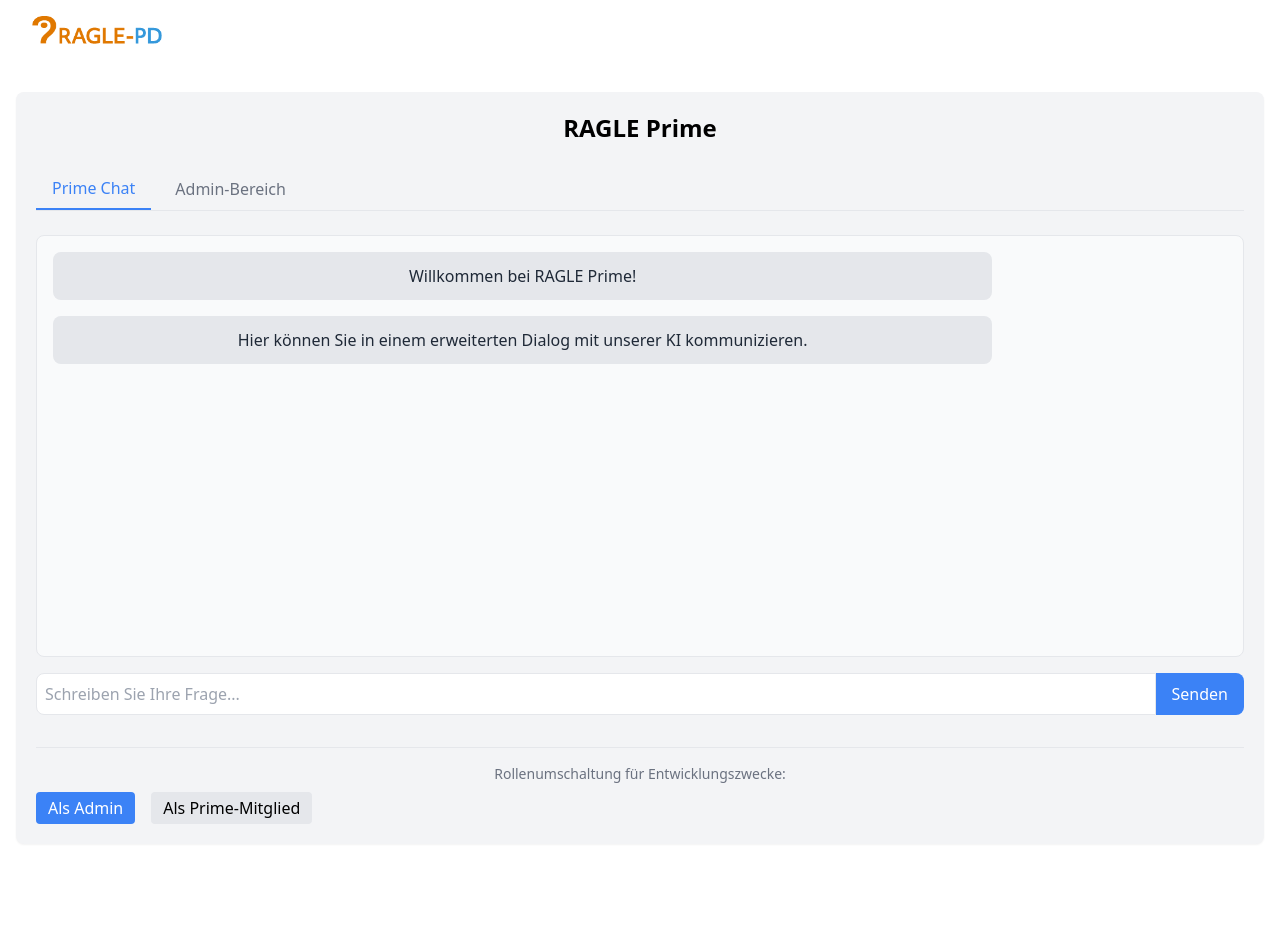
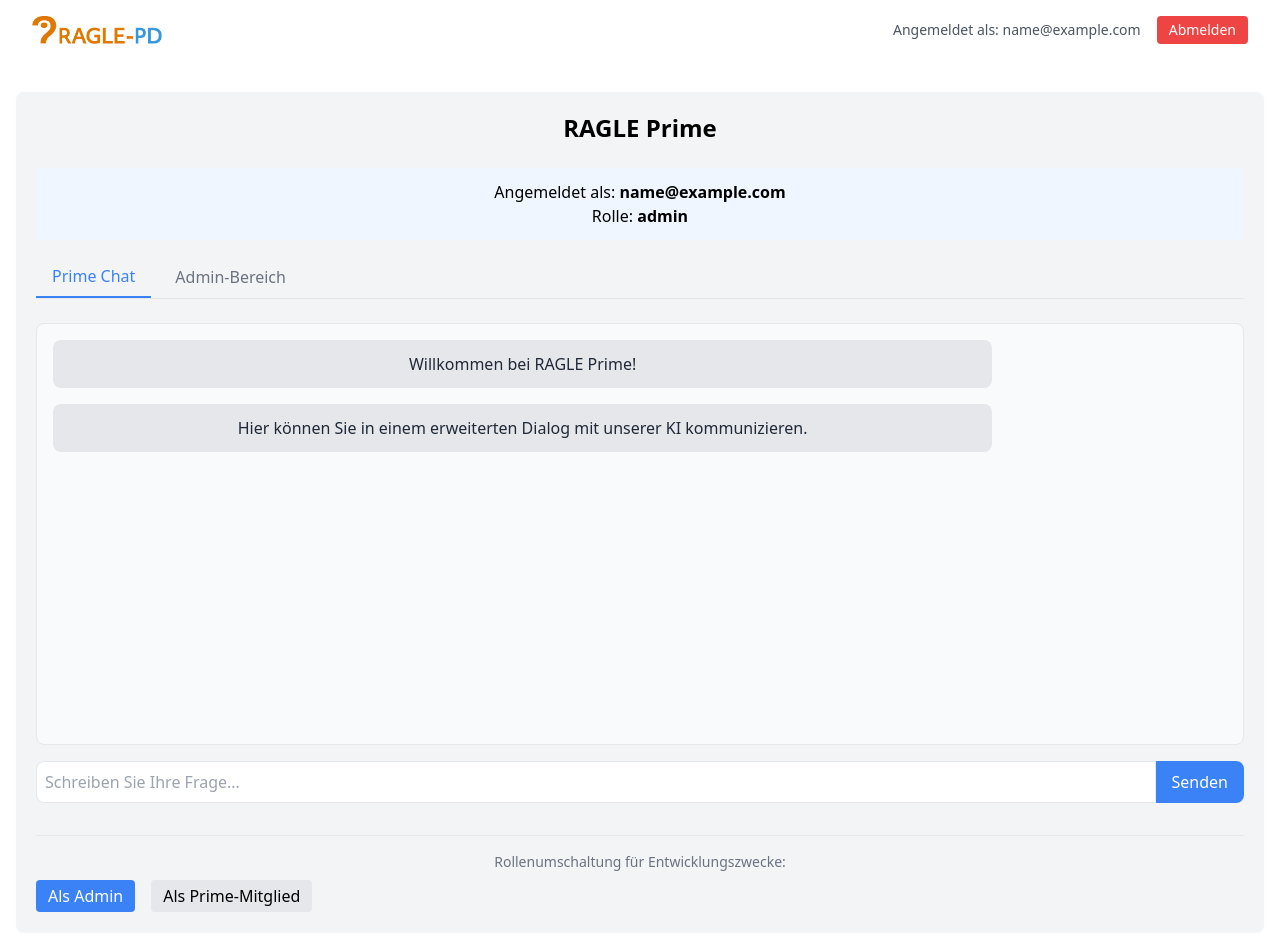
Before and after one commit to dranbecker/RAGLE_Front_End, a React (Vite) app: page /ragle-prime in a window 1280 px wide. Shown: the top 950 px of the page. Before the commit the page ends 900 px from the top, so only its background shows below. Built offline with nearby package versions, Linux system fonts and the light colour scheme; sample sign-in values are in the browser's storage.

Commit message:
Login gemacht

```diff
--- a/src/App.jsx
+++ b/src/App.jsx
@@ -53,18 +53,16 @@ function Home() {
   )
 }
 
-function AppContent() {
-  const { user } = useAuth()
-
+function App() {
   return (
+    <AuthProvider>
+      <BrowserRouter>
         <div className='min-h-screen bg-white'>
           <Header />
-      <Navigation userLoggedIn={!!user} />
 
           <Routes>
             <Route path='/' element={<Home />} />
             <Route path='/top-themen' element={<TopThemen />} />
-        <Route path='/login' element={<Login />} />
             <Route
               path='/ragle-prime'
               element={
@@ -73,30 +71,12 @@ function AppContent() {
                 </ProtectedRoute>
               }
             />
-        <Route path='*' element={<NotFound />} />
-      </Routes>
-    </div>
-  )
-}
-
-function App() {
-  return (
-    <BrowserRouter>
-      <div className='min-h-screen bg-white'>
-        {/* NUR Header ist immer sichtbar */}
-        <Header />
-
-        {/* ENTFERNE die Navigation hier! */}
-
-        <Routes>
-          <Route path='/' element={<Home />} />
-          <Route path='/top-themen' element={<TopThemen />} />
-          <Route path='/ragle-prime' element={<RaglePrime />} />
             <Route path='/login' element={<Login />} />
             <Route path='*' element={<NotFound />} />
           </Routes>
         </div>
       </BrowserRouter>
+    </AuthProvider>
   )
 }
 
--- a/src/components/header.jsx
+++ b/src/components/header.jsx
@@ -1,13 +1,39 @@
 // src/components/header.jsx
 import React from 'react'
-import logoImage from '../assets/head_logo_raglePD.png' // Passe den Pfad an
+import { useAuth } from '../context/authContext' // Auth-Hook importieren
+import logoImage from '../assets/head_logo_raglePD.png'
 
 const Header = () => {
+  // Auth-Kontext verwenden
+  const { user, logout } = useAuth()
+
+  // Funktion zum Ausloggen
+  const handleLogout = () => {
+    logout()
+    window.location.href = '/' // Zur Startseite weiterleiten
+  }
+
   return (
-    <header className='py-4 px-8'>
+    <header className='py-4 px-8 flex justify-between items-center'>
       {/* Logo links ausgerichtet und kleiner */}
       <img src={logoImage} alt='RAGLE-PD Logo' className='h-7 w-auto' />
+
+      {/* Benutzerbereich und Logout-Button nur anzeigen, wenn angemeldet */}
+      {user && (
+        <div className='flex items-center space-x-4'>
+          <span className='text-sm text-gray-600'>
+            Angemeldet als: <span className='font-medium'>{user.email}</span>
+          </span>
+          <button
+            onClick={handleLogout}
+            className='px-3 py-1 bg-red-500 hover:bg-red-600 text-white rounded text-sm transition-colors'
+          >
+            Abmelden
+          </button>
+        </div>
+      )}
     </header>
   )
 }
+
 export default Header
--- a/src/pages/login.jsx
+++ b/src/pages/login.jsx
@@ -2,7 +2,7 @@
 import React, { useState, useEffect } from 'react'
 import { useNavigate } from 'react-router-dom'
 import ContentSection from '../components/contentSection'
-import { useAuth } from '../context/AuthContext'
+import { useAuth } from '../context/authContext'
 
 function Login() {
   const [email, setEmail] = useState('')
--- a/src/pages/raglePrime.jsx
+++ b/src/pages/raglePrime.jsx
@@ -1,8 +1,122 @@
-// src/pages/RaglePrime.jsx
+// src/pages/raglePrime.jsx
 import React, { useState } from 'react'
 import ContentSection from '../components/contentSection'
+import { useAuth } from '../context/authContext' // Wichtig: Hook importieren
+import { Navigate } from 'react-router-dom' // Für Umleitung
 
-// Beispiel-Komponente für den Chat-Bereich (später durch echten Chat ersetzen)
+function RaglePrime() {
+  // Auth-Kontext verwenden
+  const { user, userRole: authUserRole, isAdmin } = useAuth()
+
+  // Überprüfung, ob der Benutzer angemeldet ist
+  if (!user) {
+    console.log('Nicht angemeldet - leite zur Login-Seite weiter')
+    return <Navigate to='/login' replace />
+  }
+
+  // Lokale State für Tests
+  const [localUserRole, setLocalUserRole] = useState('admin') // Diese Variable war falsch benannt
+
+  // Verwende entweder die echte Rolle aus dem Auth-Kontext oder die lokale Fallback-Rolle
+  const effectiveUserRole = authUserRole || localUserRole
+  const effectiveIsAdmin =
+    isAdmin !== undefined ? isAdmin : effectiveUserRole === 'admin'
+
+  const [activeTab, setActiveTab] = useState('chat')
+
+  console.log('RaglePrime gerendert mit:', {
+    authUserRole,
+    user,
+    isAdmin,
+    effectiveUserRole,
+  })
+
+  return (
+    <div className='container mx-auto px-4 py-8'>
+      <ContentSection>
+        <h1 className='text-2xl font-bold mb-6'>RAGLE Prime</h1>
+
+        {/* Anzeige der Benutzerinfo */}
+        <div className='p-3 bg-blue-50 rounded mb-4'>
+          <p>
+            Angemeldet als: <strong>{user?.email}</strong>
+          </p>
+          <p>
+            Rolle: <strong>{effectiveUserRole}</strong>
+          </p>
+        </div>
+
+        {/* Tabs für Admin-Nutzer */}
+        {effectiveIsAdmin && (
+          <div className='flex mb-6 border-b'>
+            <button
+              className={`py-2 px-4 mr-2 ${
+                activeTab === 'chat'
+                  ? 'border-b-2 border-blue-500 text-blue-500 font-medium'
+                  : 'text-gray-500'
+              }`}
+              onClick={() => setActiveTab('chat')}
+            >
+              Prime Chat
+            </button>
+            <button
+              className={`py-2 px-4 ${
+                activeTab === 'admin'
+                  ? 'border-b-2 border-blue-500 text-blue-500 font-medium'
+                  : 'text-gray-500'
+              }`}
+              onClick={() => setActiveTab('admin')}
+            >
+              Admin-Bereich
+            </button>
+          </div>
+        )}
+
+        {/* Inhaltsbereich basierend auf Tab oder Rolle */}
+        {effectiveIsAdmin ? (
+          activeTab === 'chat' ? (
+            <PrimeChat />
+          ) : (
+            <AdminSection />
+          )
+        ) : (
+          <PrimeChat />
+        )}
+
+        {/* Temporärer Schalter zum Testen verschiedener Rollen */}
+        <div className='mt-8 pt-4 border-t'>
+          <p className='mb-2 text-sm text-gray-500'>
+            Rollenumschaltung für Entwicklungszwecke:
+          </p>
+          <div className='flex'>
+            <button
+              className={`mr-4 px-3 py-1 rounded ${
+                effectiveUserRole === 'admin'
+                  ? 'bg-blue-500 text-white'
+                  : 'bg-gray-200'
+              }`}
+              onClick={() => setLocalUserRole('admin')}
+            >
+              Als Admin
+            </button>
+            <button
+              className={`px-3 py-1 rounded ${
+                effectiveUserRole === 'prime'
+                  ? 'bg-blue-500 text-white'
+                  : 'bg-gray-200'
+              }`}
+              onClick={() => setLocalUserRole('prime')}
+            >
+              Als Prime-Mitglied
+            </button>
+          </div>
+        </div>
+      </ContentSection>
+    </div>
+  )
+}
+
+// Beispiel-Komponente für den Chat-Bereich (Funktionen fü deinen Code beibehalten)
 function PrimeChat() {
   const [messages, setMessages] = useState([
     { id: 1, text: 'Willkommen bei RAGLE Prime!', sender: 'system' },
@@ -74,7 +188,7 @@ function PrimeChat() {
   )
 }
 
-// Beispiel für einen Admin-Bereich (später durch echten Admin-Bereich ersetzen)
+// Beispiel für einen Admin-Bereich
 function AdminSection() {
   return (
     <div>
@@ -103,82 +217,4 @@ function AdminSection() {
   )
 }
 
-function RaglePrime() {
-  // Simulieren des eingeloggten Benutzers (später durch echte Authentifizierung ersetzen)
-  const [userRole, setUserRole] = useState('admin') // 'admin' oder 'prime'
-  const [activeTab, setActiveTab] = useState('chat')
-
-  const isAdmin = userRole === 'admin'
-
-  return (
-    <div className='container mx-auto px-4 py-8'>
-      <ContentSection>
-        <h1 className='text-2xl font-bold mb-6'>RAGLE Prime</h1>
-
-        {/* Tabs für Admin-Nutzer */}
-        {isAdmin && (
-          <div className='flex mb-6 border-b'>
-            <button
-              className={`py-2 px-4 mr-2 ${
-                activeTab === 'chat'
-                  ? 'border-b-2 border-blue-500 text-blue-500 font-medium'
-                  : 'text-gray-500'
-              }`}
-              onClick={() => setActiveTab('chat')}
-            >
-              Prime Chat
-            </button>
-            <button
-              className={`py-2 px-4 ${
-                activeTab === 'admin'
-                  ? 'border-b-2 border-blue-500 text-blue-500 font-medium'
-                  : 'text-gray-500'
-              }`}
-              onClick={() => setActiveTab('admin')}
-            >
-              Admin-Bereich
-            </button>
-          </div>
-        )}
-
-        {/* Inhaltsbereich basierend auf Tab oder Rolle */}
-        {isAdmin ? (
-          activeTab === 'chat' ? (
-            <PrimeChat />
-          ) : (
-            <AdminSection />
-          )
-        ) : (
-          <PrimeChat />
-        )}
-
-        {/* Temporärer Schalter zum Testen verschiedener Rollen */}
-        <div className='mt-8 pt-4 border-t'>
-          <p className='mb-2 text-sm text-gray-500'>
-            Rollenumschaltung für Entwicklungszwecke:
-          </p>
-          <div className='flex'>
-            <button
-              className={`mr-4 px-3 py-1 rounded ${
-                userRole === 'admin' ? 'bg-blue-500 text-white' : 'bg-gray-200'
-              }`}
-              onClick={() => setUserRole('admin')}
-            >
-              Als Admin
-            </button>
-            <button
-              className={`px-3 py-1 rounded ${
-                userRole === 'prime' ? 'bg-blue-500 text-white' : 'bg-gray-200'
-              }`}
-              onClick={() => setUserRole('prime')}
-            >
-              Als Prime-Mitglied
-            </button>
-          </div>
-        </div>
-      </ContentSection>
-    </div>
-  )
-}
-
 export default RaglePrime
```
Also changed, not shown: src/context/authContext.jsx (+10 -0 lines). Lines whose indentation alone changed are shown as unchanged.
